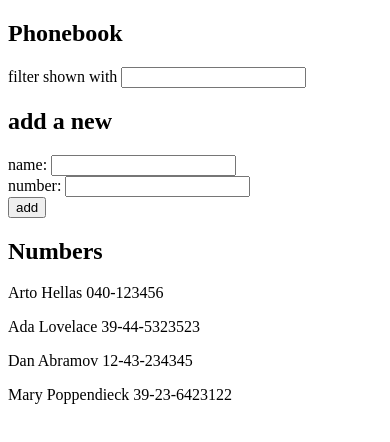
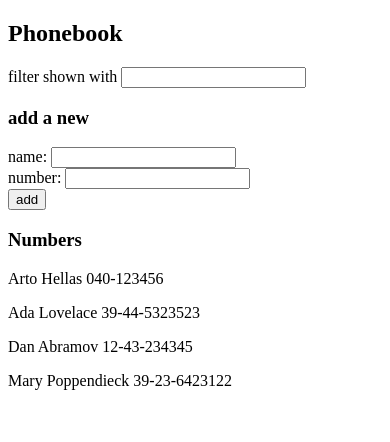
Before and after one commit to Selflocking/FullStackOpen2022, a React (Create React App) app in the folder part2/: page / in a window 390 px wide. Shown: the top 442 px of the page. Built offline with nearby package versions, Linux system fonts and the light colour scheme.

Commit message:
2.10: The Phonebook Step5

```diff
--- a/part2/src/App.js
+++ b/part2/src/App.js
@@ -1,4 +1,39 @@
 import { useState } from 'react'
+
+const Filter = ({ value, onChange }) => {
+
+    return (
+        <div>
+            filter shown with <input value={value} onChange={onChange} />
+        </div>
+    )
+}
+
+const PersonForm = ({ handleSubmit, newName, handleNameChange, newNumber, handleNumberChange }) => {
+    return (
+        <form onSubmit={handleSubmit}>
+            <div>
+                name: <input value={newName} onChange={handleNameChange} />
+            </div>
+            <div>
+                number: <input value={newNumber} onChange={handleNumberChange} />
+            </div>
+            <div>
+                <button type="submit">add</button>
+            </div>
+        </form>
+    )
+}
+
+const Persons = ({ personsToShow }) => {
+    return (
+        <div>
+            {personsToShow.map((person) =>
+                <p key={person.name}>{person.name} {person.number}</p>
+            )}
+        </div>
+    )
+}
 
 const App = () => {
     const [persons, setPersons] = useState([
@@ -56,27 +91,17 @@ const App = () => {
     return (
         <div>
             <h2>Phonebook</h2>
-            <div>
-                filter shown with <input value={search} onChange={handleSearchChange} />
-            </div>
-            <h2>add a new</h2>
-            <form onSubmit={handleSubmit}>
-                <div>
-                    name: <input value={newName} onChange={handleNameChange} />
-                </div>
-                <div>
-                    number: <input value={newNumber} onChange={handleNumberChange} />
-                </div>
-                <div>
-                    <button type="submit">add</button>
-                </div>
-            </form>
-            <h2>Numbers</h2>
-            <div>
-                {personsToShow.map((person) =>
-                    <p key={person.name}>{person.name} {person.number}</p>
-                )}
-            </div>
+            <Filter value={search} onChange={handleSearchChange} />
+            <h3>add a new</h3>
+            <PersonForm
+                handleSubmit={handleSubmit}
+                newName={newName}
+                handleNameChange={handleNameChange}
+                newNumber={newNumber}
+                handleNumberChange={handleNumberChange}
+            />
+            <h3>Numbers</h3>
+            <Persons personsToShow={personsToShow} />
         </div>
     )
 }
```
